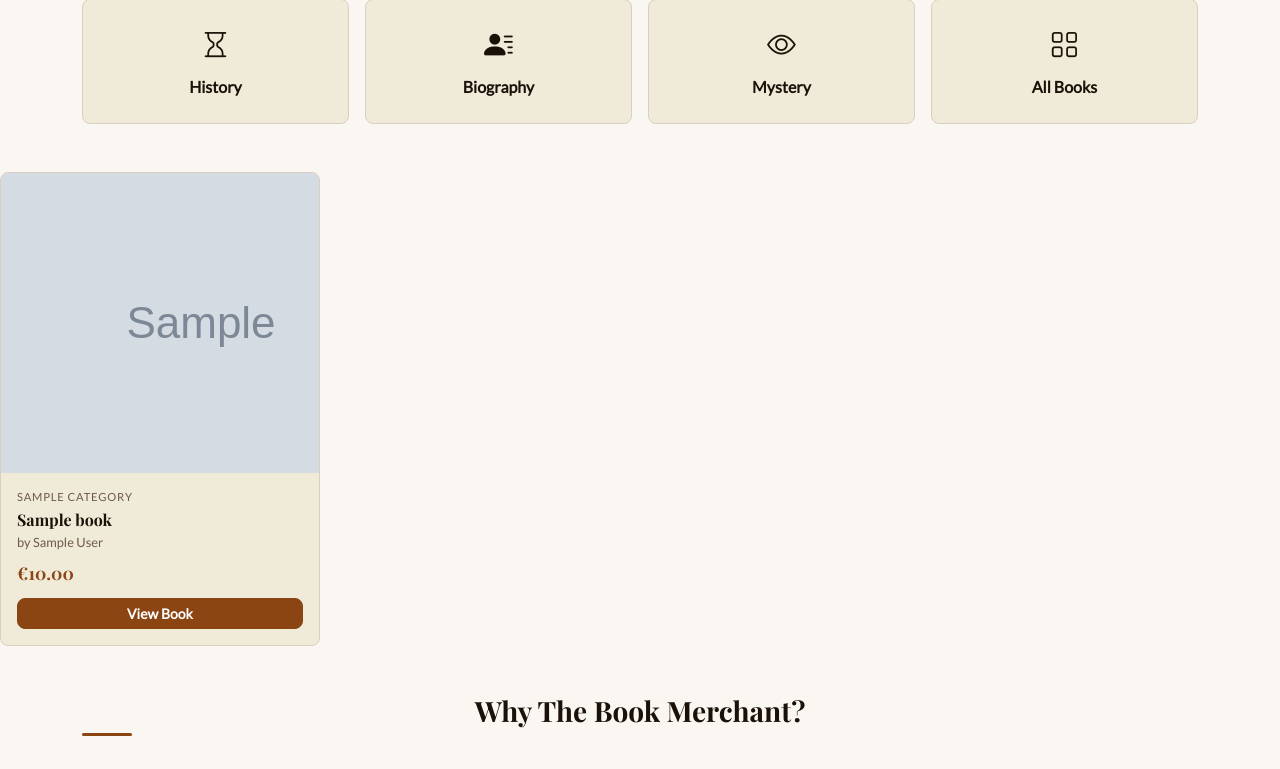
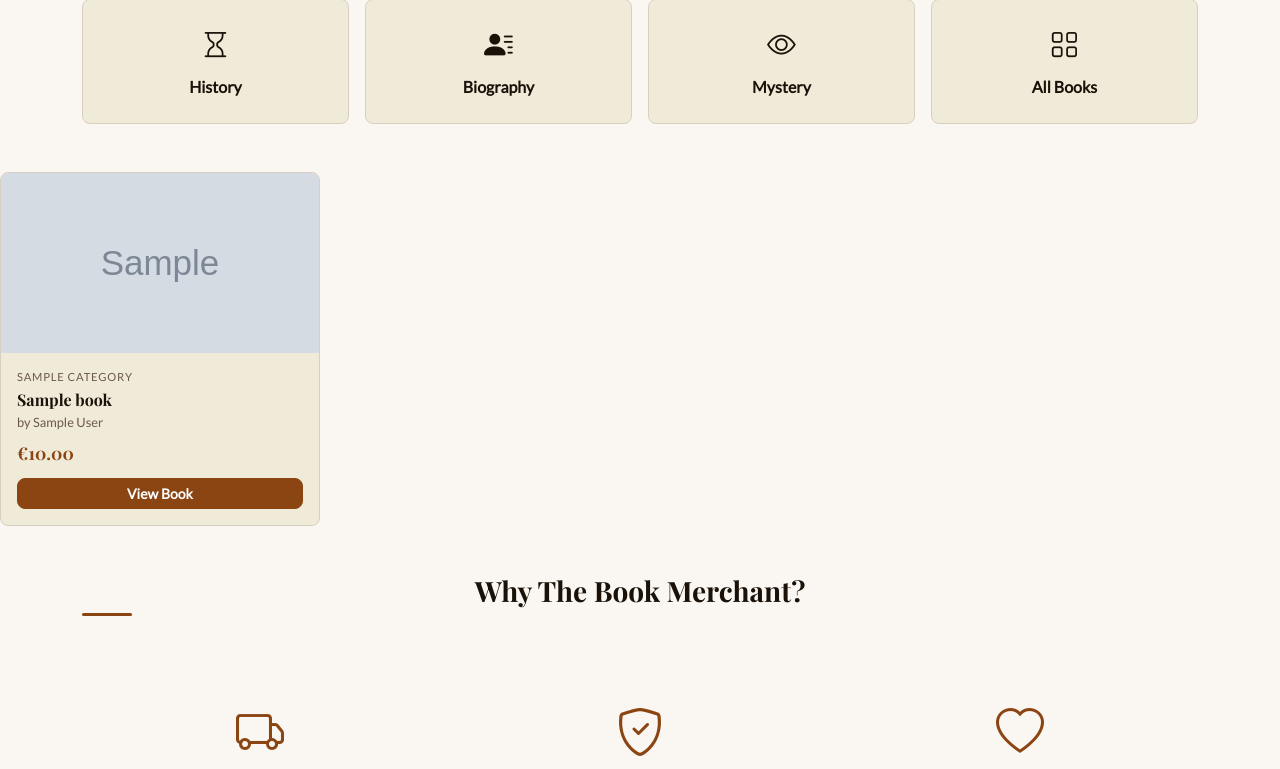
Before and after one commit to nightmarelaws-tech/TheBookStore, a Django app: page / in a window 1280 px wide. Shown: the part 837-1606 px from the top of the page. Run offline with Django 4.2, Linux system fonts and the light colour scheme; tables that the repository leaves empty hold one stand-in row (values such as "Sample post"); grey boxes marked "Sample" are stand-in pictures.

Commit message:
Added book cover image styling

```diff
--- a/static/css/style.css
+++ b/static/css/style.css
@@ -519,7 +519,6 @@ body.dark-mode .form-select {
     /* Limit to 2 lines */
     display:            -webkit-box;
     -webkit-line-clamp: 2;
-    line-clamp:         2;
     -webkit-box-orient: vertical;
     overflow:           hidden;
 }
@@ -555,3 +554,10 @@ body.dark-mode .form-select {
     color:     var(--color-muted);
     font-size: 0.9rem;
 }
+/* ----- BOOK COVER IMAGE ----- */
+/* Real cover image when uploaded */
+.book-cover-img {
+    width: 100%;
+    height: 180px;
+    object-fit: cover; /* crops image to fit without stretching */
+}
```
